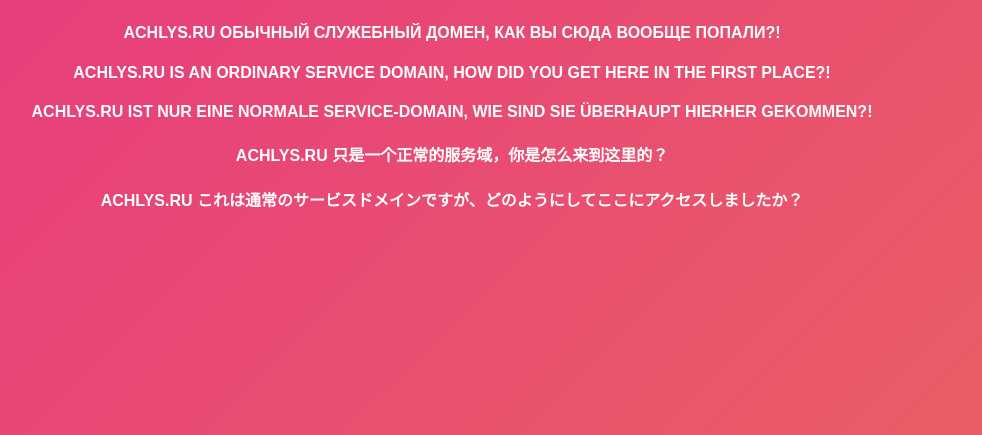
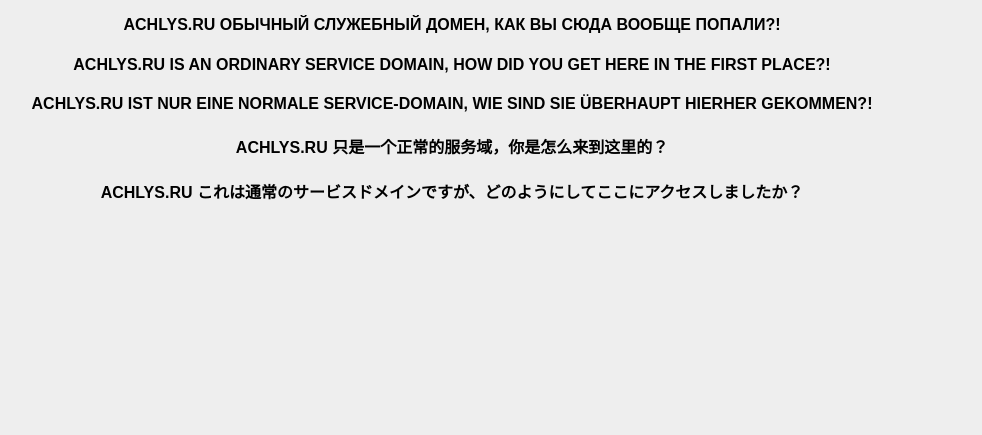
Before and after one commit to tg5/tg5.github.io, a PHP site: page / in a window 1280 px wide. Shown: the part 365-800 px from the top of the page, without its empty margins (188-1170 px from the left). Run offline with PHP 8.4, Linux system fonts and the light colour scheme.

Commit message:
Update style.css

```diff
--- a/css/style.css
+++ b/css/style.css
@@ -1,57 +1,27 @@
-body {
-	width: 100wh;
-	height: 90vh;
-	color: #fff;
-	background: linear-gradient(-45deg, #EE7752, #E73C7E, #23A6D5, #23D5AB);
-	background-size: 400% 400%;
-	-webkit-animation: Gradient 15s ease infinite;
-	-moz-animation: Gradient 15s ease infinite;
-	animation: Gradient 15s ease infinite;
+DIV {
+  width: 50%;
+  max-width: 500px;
+  height: 200px;
+  background: linear-gradient(crimson, gold, yellowgreen, teal, crimson);
+  background-position: 0 0;
+  border-radius: 30px;
+  border: 10px solid white;
+  animation: background 2s infinite alternate;
 }
 
-@-webkit-keyframes Gradient {
-	0% {
-		background-position: 0% 50%
-	}
-	50% {
-		background-position: 100% 50%
-	}
-	100% {
-		background-position: 0% 50%
-	}
+@keyframes background {
+  100% {
+    background-position: 0 200px;
+  }
 }
 
-@-moz-keyframes Gradient {
-	0% {
-		background-position: 0% 50%
-	}
-	50% {
-		background-position: 100% 50%
-	}
-	100% {
-		background-position: 0% 50%
-	}
+/* Helpers */
+BODY {
+  margin: 0;
+  padding: 0;
+  display: flex;
+  justify-content: center;
+  align-items: center;
+  background: #EEE;
+  font-size: 16px;
 }
-
-@keyframes Gradient {
-	0% {
-		background-position: 0% 50%
-	}
-	50% {
-		background-position: 100% 50%
-	}
-	100% {
-		background-position: 0% 50%
-	}
-}
-
-h1,
-h6 {
-	font-family: 'Oswald', sans-serif;
-	font-weight: 300;
-	text-align: center;
-	position: absolute;
-	top: 45%;
-	right: 0;
-	left: 0;
-}
```
